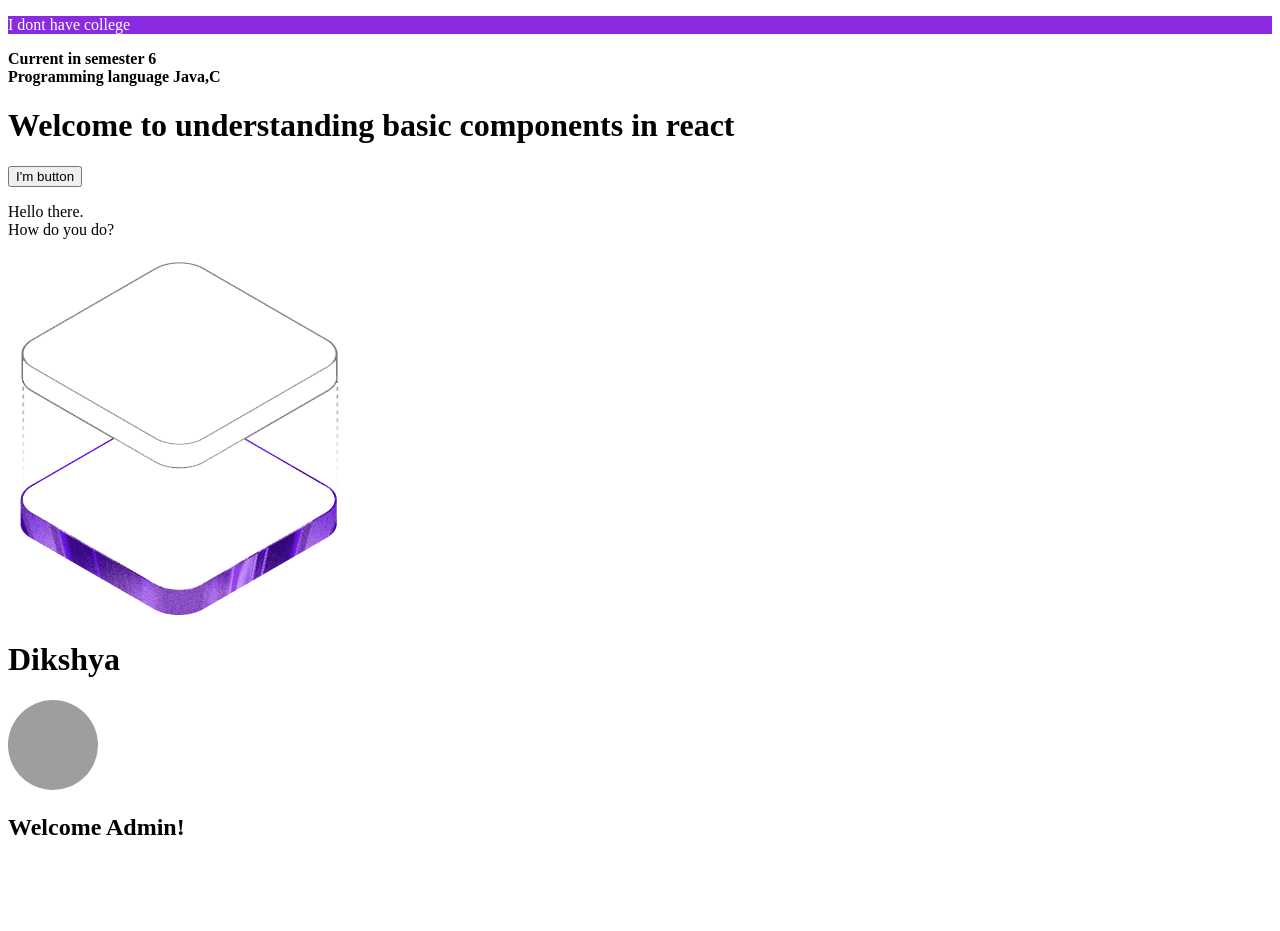
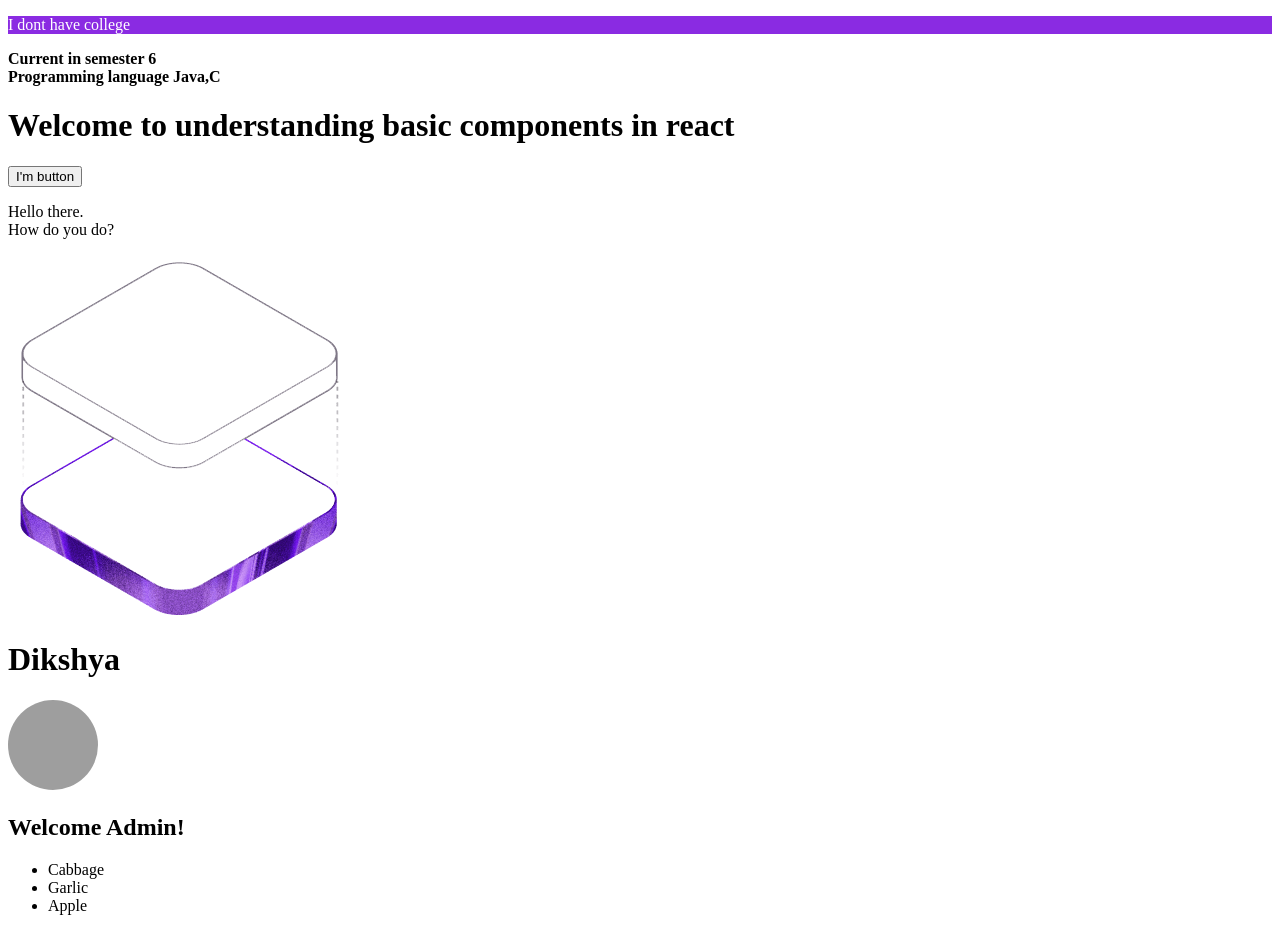
Before and after one commit to Dikshya-maharjan/learning-react, a React (Vite) app in the folder Day-1/: page / in a window 1280 px wide. Before the commit the page ends 861 px from the top, so only its background shows below. Built offline with nearby package versions, Linux system fonts and the light colour scheme; grey boxes are pictures that could not be loaded.

Commit message:
feat:Add React list rendering using map()

```diff
--- a/Day-1/src/App.jsx
+++ b/Day-1/src/App.jsx
@@ -1,4 +1,5 @@
 import Component from './Component'
+import Rendering from './Rendering'
 import Variable from './Variable'
 
 function App() {
@@ -9,6 +10,7 @@ function App() {
     <Variable/>
     <h1>Welcome to  understanding basic components in react</h1>
     <Component/>
+    <Rendering/>
 
     </>
   )
```
